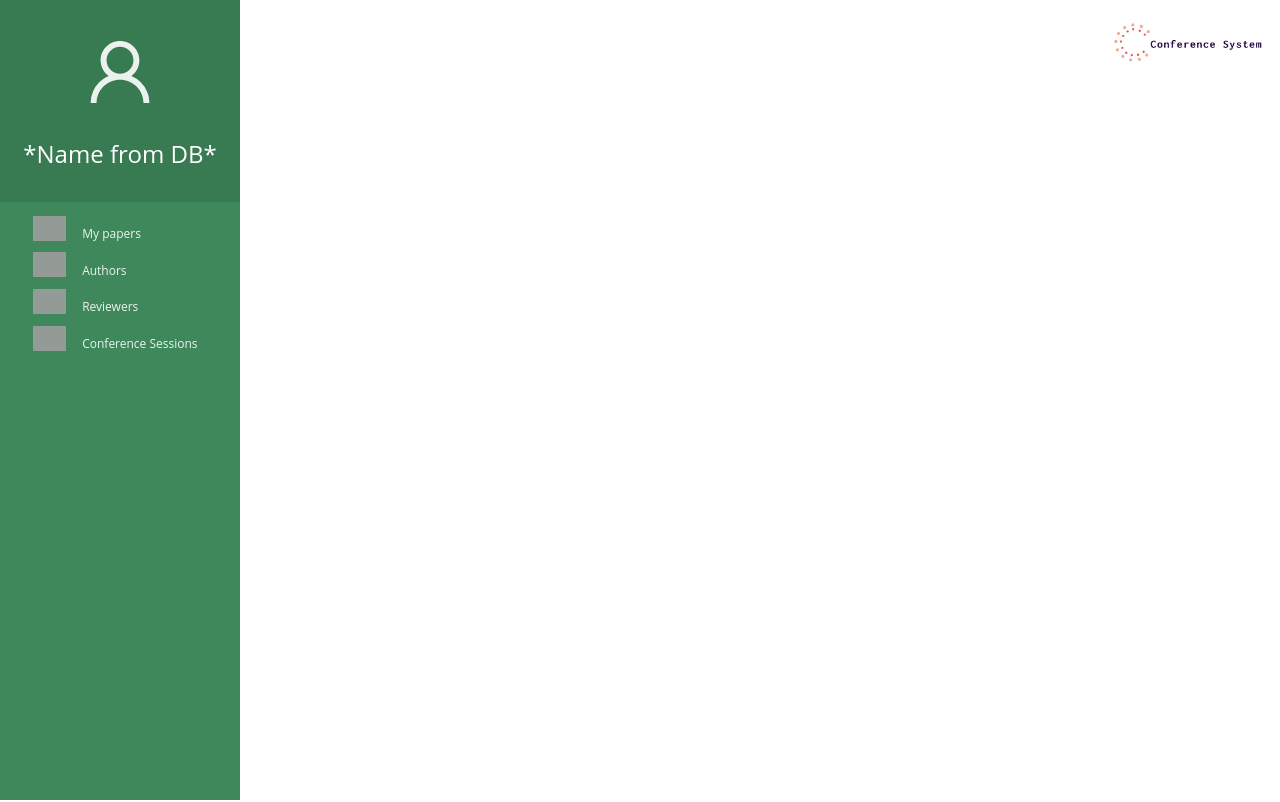
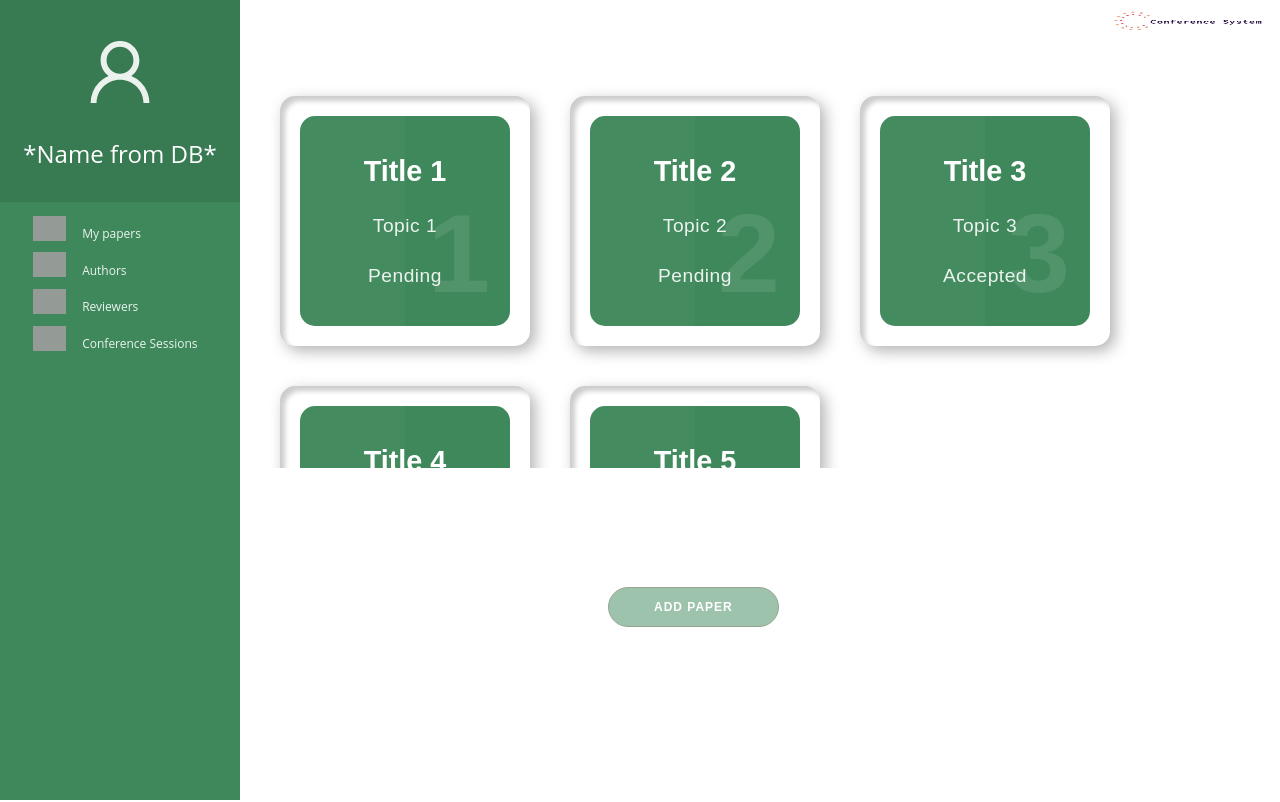
Before and after one commit to albu-alex/Echipa-9, a React (Create React App) app in the folder view/: page /authorpapers in a window 1280 px wide. Built offline with nearby package versions, Linux system fonts and the light colour scheme; grey boxes are pictures that could not be loaded.

Commit message:
Finished scroll, card, cardlist and author papers page

```diff
--- /dev/null
+++ b/view/src/components/card/card.component.jsx
@@ -0,0 +1,20 @@
+import React from 'react';
+
+import './card.styles.css';
+
+const Card = ({ index, title, topic, status }) => {
+    return (
+        <div class="card">
+            <div class="box">
+                <div class="content">
+                    <h2>{index}</h2>
+                    <h3>{title}</h3>
+                    <p>{topic}</p>
+                    <p>{status}</p>
+                </div>
+            </div>
+        </div>
+    )
+}
+
+export default Card;
--- /dev/null
+++ b/view/src/components/card/card.styles.css
@@ -0,0 +1,71 @@
+.card {
+    width: 250px;
+    /* max-width: 250px; */
+    max-height: 250px;
+    position: relative;
+    height: 250px;
+    box-shadow: inset 5px 5px 5px rgba(0, 0, 0, 0.2),
+        inset -5px -5px 15px rgba(255, 255, 255, 0.1),
+        5px 5px 15px rgba(0, 0, 0, 0.3), -5px -5px 15px rgba(255, 255, 255, 0.1);
+    border-radius: 15px;
+    margin: 20px;
+    transition: 0.5s;
+}
+
+.card .box {
+    position: absolute;
+    top: 20px;
+    left: 20px;
+    right: 20px;
+    bottom: 20px;
+    background: var(--green);
+    border-radius: 15px;
+    display: flex;
+    justify-content: center;
+    align-items: center;
+    overflow: hidden;
+    transition: 0.5s;
+}
+
+.card .box:hover {
+    transform: translateY(-40px);
+}
+
+.card .box:before {
+    content: "";
+    position: absolute;
+    top: 0;
+    left: 0;
+    width: 50%;
+    height: 100%;
+    background: rgba(255, 255, 255, 0.03);
+}
+
+.card .box .content {
+    padding: 20px;
+    text-align: center;
+}
+
+.card .box .content h2 {
+    position: absolute;
+    top: -20px;
+    right: 20px;
+    font-size: 7rem;
+    color: rgba(255, 255, 255, 0.1);
+}
+
+.card .box .content h3 {
+    font-size: 1.8rem;
+    color: #fff;
+    z-index: 1;
+    transition: 0.5s;
+    /* margin-bottom: 15px; */
+}
+
+.card .box .content p {
+    font-size: 1.2rem;
+    font-weight: 300;
+    color: rgba(255, 255, 255, 0.9);
+    z-index: 1;
+    transition: 0.5s;
+}
--- /dev/null
+++ b/view/src/components/cardlist/cardlist.component.jsx
@@ -0,0 +1,49 @@
+import React from 'react';
+
+import Card from '../card/card.component';
+
+import './cardlist.styles.css';
+
+const CardList = () => {
+    // render author's cards passed in props
+    let dummyCards = [
+        {
+            title: 'Title 1',
+            topic: 'Topic 1',
+            status: 'Pending'
+        },
+        {
+            title: 'Title 2',
+            topic: 'Topic 2',
+            status: 'Pending'
+        },
+        {
+            title: 'Title 3',
+            topic: 'Topic 3',
+            status: 'Accepted'
+        },
+        {
+            title: 'Title 4',
+            topic: 'Topic 4',
+            status: 'Accepted'
+        },
+        {
+            title: 'Title 5',
+            topic: 'Topic 5',
+            status: 'Accepted'
+        }
+    ];
+
+    return (
+        <div className='cards-container'>
+            {dummyCards.map((paper, index) => {
+                const { title, topic, status } = paper;
+                return (
+                    <Card key={index} index={index + 1} title={title} topic={topic} status={status} />
+                );
+            })}
+        </div>
+    );
+}
+
+export default CardList;
--- /dev/null
+++ b/view/src/components/cardlist/cardlist.styles.css
@@ -0,0 +1,6 @@
+.cards-container {
+    display: flex;
+    flex-direction: row;
+    flex-wrap: wrap;
+    margin-left: 16em;
+}
--- a/view/src/components/header/header.styles.css
+++ b/view/src/components/header/header.styles.css
@@ -1,4 +1,6 @@
 .header {
-    float: right;
-    margin: 0px;
+    height: 40px;
+    width: 100%;
+    display: flex;
+    justify-content: flex-end;
 }
--- /dev/null
+++ b/view/src/components/scroll/scroll.component.jsx
@@ -0,0 +1,11 @@
+import React from 'react';
+
+const Scroll = (props) => {
+    return (
+        <div style={{ overflowY: 'scroll', border: '4px solid white', height: '50vh', marginTop: '2em' }}>
+            {props.children}
+        </div>
+    );
+}
+
+export default Scroll;
--- a/view/src/pages/author-paperspage/author-paperspage.component.jsx
+++ b/view/src/pages/author-paperspage/author-paperspage.component.jsx
@@ -1,7 +1,10 @@
 import React from 'react';
+import { Link } from 'react-router-dom';
 
 import Header from '../../components/header/header.component';
 import Sidebar from '../../components/sidebar/sidebar.component';
+import CardList from '../../components/cardlist/cardlist.component';
+import Scroll from '../../components/scroll/scroll.component';
 
 import './author-paperspage.styles.css';
 
@@ -10,6 +13,14 @@ const AuthorPapersPage = () => {
         <>
             <Header />
             <Sidebar />
+            <Scroll>
+                <CardList />
+            </Scroll>
+            <div className='button-container'>
+                <Link to='/authoraddpaper'>
+                    <button className='bigger'>Add paper</button>
+                </Link>
+            </div>
         </>
     )
 }
--- a/view/src/pages/author-paperspage/author-paperspage.styles.css
+++ b/view/src/pages/author-paperspage/author-paperspage.styles.css
@@ -0,0 +1,10 @@
+.button-container {
+    position: relative;
+    padding-top: 100px;
+    margin-left: 28em;
+    padding-left: 10em;
+    bottom: 0%;
+    margin-bottom: 10em;
+    display: flex;
+    gap: 30px;
+}
--- a/view/src/pages/autor-addpaperpage/author-addpaperpage.styles.css
+++ b/view/src/pages/autor-addpaperpage/author-addpaperpage.styles.css
@@ -6,9 +6,9 @@
 
 .form-style-5 {
     /* max-width: 500px; */
-    padding: 10px 20px;
+    padding: 10px 10px;
     margin-left: 15em;
-    padding: 20px;
+    /* padding: 20px; */
     border-radius: 15px;
     width: 500px;
     font-family: Georgia, "Times New Roman", Times, serif;
```
